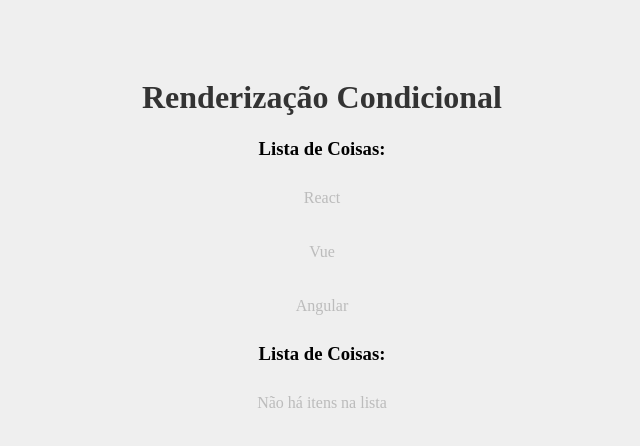
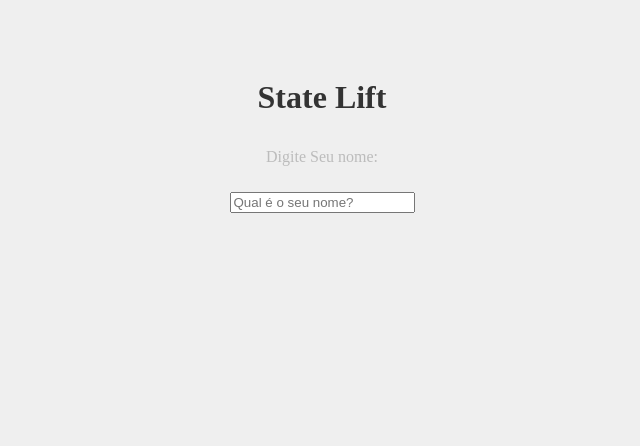
Before and after one commit to aefonso/projeto-react, a React (Create React App) app: page / in a window 1280 px wide. Shown: the top 446 px of the page, without its empty margins (318-958 px from the left). Built offline with nearby package versions, Linux system fonts and the light colour scheme.

Commit message:
feat: State Lift

```diff
--- a/src/App.js
+++ b/src/App.js
@@ -1,15 +1,18 @@
+import { useState } from 'react';
 import './App.css';
 import Coondicional from './components/Coondicional';
 import OutraLista from './components/OutraLista';
+import SeuNome from './components/SeuNome';
+import Saudacao from './components/Saudacao';
 function App() {
 
-  const meusItems = ['React', 'Vue', 'Angular']
+  const [nome, setNome] = useState()
 
   return (
     <div className="App">
-      <h1>Renderização Condicional</h1>
-      <OutraLista itens={meusItems} />
-      <OutraLista itens={[]} />
+      <h1>State Lift</h1>
+      <SeuNome setNome={setNome}/>
+      <Saudacao nome={nome}/>
     </div>
   );
 }
--- /dev/null
+++ b/src/components/Saudacao.js
@@ -0,0 +1,12 @@
+function Saudacao({nome}){
+  function gerarSaudacao(algumNome){
+    return `Olá, ${algumNome}, tudo bem ?`
+  }
+  return(
+    <>
+      {nome && <p>{gerarSaudacao(nome)}</p>}
+    </>
+  )
+}
+
+export default Saudacao;
--- /dev/null
+++ b/src/components/SeuNome.js
@@ -0,0 +1,11 @@
+function SeuNome({setNome}){
+  return(
+    <div>
+      <p>Digite Seu nome:</p>
+      <input type="text" placeholder="Qual é o seu nome?" onChange={(e) => setNome(e.target.value)}/>
+    </div>
+  )
+
+}
+
+export default SeuNome;
```
